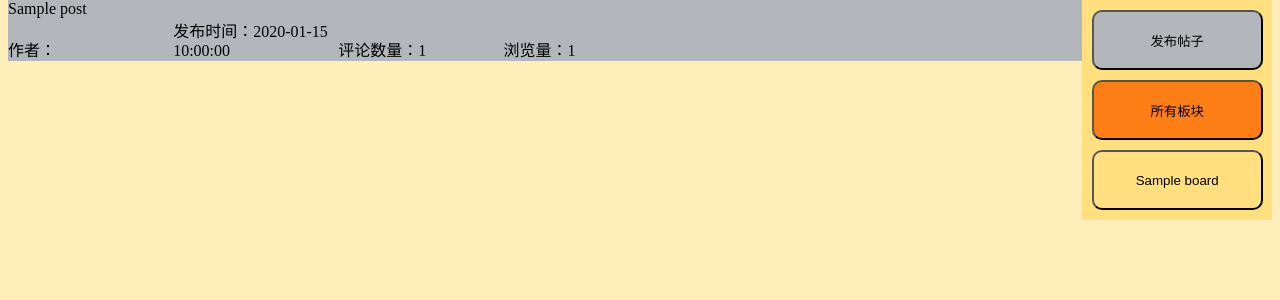
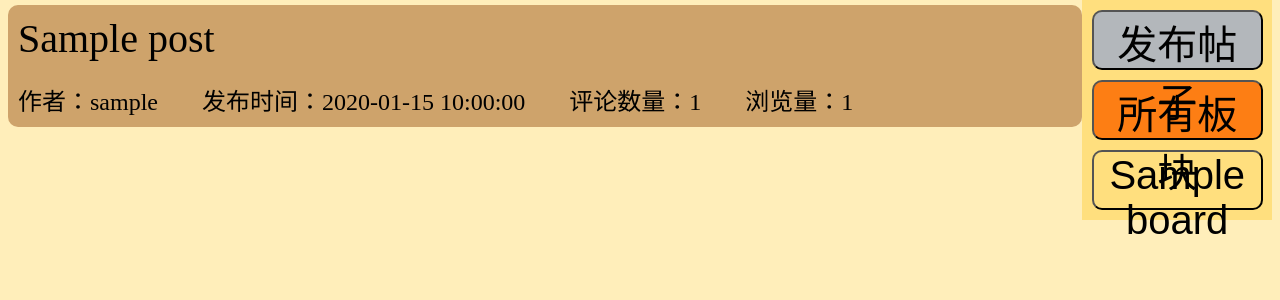
Before and after one commit to wuyange/study_flask_project, a Flask app: page /front/index in a window 1280 px wide. Shown: the part 88-388 px from the top of the page. Run offline with Flask 3, Linux system fonts and the light colour scheme; tables that the repository leaves empty hold one stand-in row (values such as "Sample post"); some libraries are stand-ins or nearby versions.

Commit message:
shunyu update

```diff
--- a/app/__init__.py
+++ b/app/__init__.py
@@ -8,7 +8,7 @@ from .hooks import register_hooks
 
 def create_app():
     app = Flask(__name__)
-    app.config.from_object(config.TestingConfig)
+    app.config.from_object(config.DevelopmentConfig)
 
     # 注册蓝图
     register_blueprint(app)
--- a/app/static/my/css/index.css
+++ b/app/static/my/css/index.css
@@ -2,7 +2,7 @@
     width: 85%;
     display: inline-block;
     float: left;
-    background-color: #b3b7bb;
+    /* background-color: #b3b7bb; */
 }
 
 .content .content_right{
@@ -23,6 +23,7 @@
     display: block;
     width: 90%;
     height: 60px;
+    font-size: 40px;
     background-color: #ffdf7e;
     border-radius: 10px;
     margin: 10px auto;
@@ -42,7 +43,23 @@ a {
 	color: #000;
 }
 
-.post_info div{
-    display: inline-block;
-    width: 15%;
+.post_title{
+    font-size: 40px;
 }
+
+.post_info span{
+    font-size: 24px;
+    margin-right: 40px;
+}
+
+div.content_left > a.post{
+    margin: 5px 0;
+    background-color: rgb(206, 163, 107);
+    border-radius: 10px;
+    display: block;
+}
+
+div.content_left > a.post > div{
+    margin: 0 10px;
+    padding: 10px 0;
+}
--- a/app/templates/my/index.html
+++ b/app/templates/my/index.html
@@ -10,10 +10,10 @@
                 <a class="post" href="#">
                     <div class="post_title">{{ post.title }}</div>
                     <div class="post_info">
-                        <div class="post_author">作者：{{ post.authors }}</div>
-                        <div class="post_release_time">发布时间：{{ post.create_time }}</div>
-                        <div class="post_comment">评论数量：{{ post.comments|length }}</div>
-                        <div class="post_read_count">浏览量：{{ post.read_count }}</div>
+                        <span class="post_author">作者：{{ post.author.username }}</span>
+                        <span class="post_release_time">发布时间：{{ post.create_time }}</span>
+                        <span class="post_comment">评论数量：{{ post.comments|length }}</span>
+                        <span class="post_read_count">浏览量：{{ post.read_count }}</span>
                     </div>
                 </a>
             {% endfor %}
```
